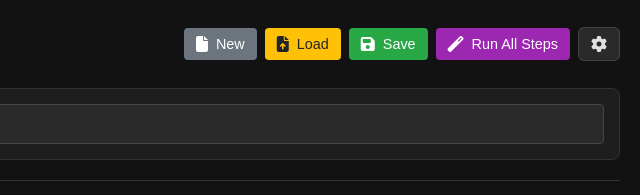
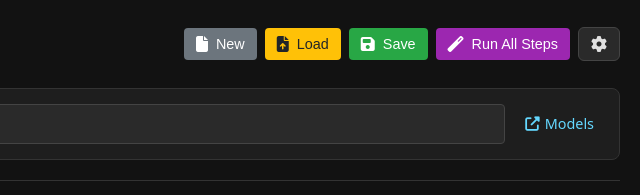
Before and after one commit to joelmnz/ai-slop, a plain HTML site: page llm-text-transform/index.html in a window 1280 px wide. Shown: the top 195 px of the page, 640-1280 px from the left. Drawn offline with nearby package versions, Linux system fonts and the light colour scheme.

Commit message:
enh: add models link to transformation title row and update default filename format

```diff
--- a/llm-text-transform/index.html
+++ b/llm-text-transform/index.html
@@ -38,6 +38,9 @@
             <div class="title-row">
                 <label for="transformTitle">Transform Title:</label>
                 <input type="text" id="transformTitle" placeholder="Enter a title for this transformation...">
+                <a href="https://openrouter.ai/models" target="_blank" class="models-link" title="Browse OpenRouter models">
+                    <i class="fas fa-external-link-alt"></i> Models
+                </a>
             </div>
         </div>
 
--- a/llm-text-transform/styles.css
+++ b/llm-text-transform/styles.css
@@ -70,6 +70,34 @@ h1 {
 .title-row input {
     flex-grow: 1;
     margin-bottom: 0;
+}
+
+/* Models link styling */
+.models-link {
+    color: #64d8ff;
+    text-decoration: none;
+    display: flex;
+    align-items: center;
+    gap: 5px;
+    padding: 5px 10px;
+    border-radius: 4px;
+    transition: all 0.2s ease;
+    font-size: 0.9rem;
+    white-space: nowrap;
+}
+
+.models-link:hover {
+    background-color: rgba(100, 216, 255, 0.1);
+    color: #8ae7ff;
+}
+
+.models-link:visited {
+    color: #b388ff;
+}
+
+.models-link:visited:hover {
+    background-color: rgba(179, 136, 255, 0.1);
+    color: #cfb6ff;
 }
 
 label { /* General label styling */
--- a/llm-text-transform/transformer.js
+++ b/llm-text-transform/transformer.js
@@ -824,7 +824,7 @@ document.addEventListener('DOMContentLoaded', async () => {
 
             // Generate default filename from the transform title
             const safeTitle = transformData.title.replace(/[^a-z0-9]/gi, '_').toLowerCase();
-            const defaultFilename = `${safeTitle || 'llm_transform'}`;
+            const defaultFilename = `lmtx-${safeTitle || 'llm_transform'}`;
 
             // Prompt user for filename
             const userFilename = prompt("Enter filename for saving (without extension):", defaultFilename);
```
